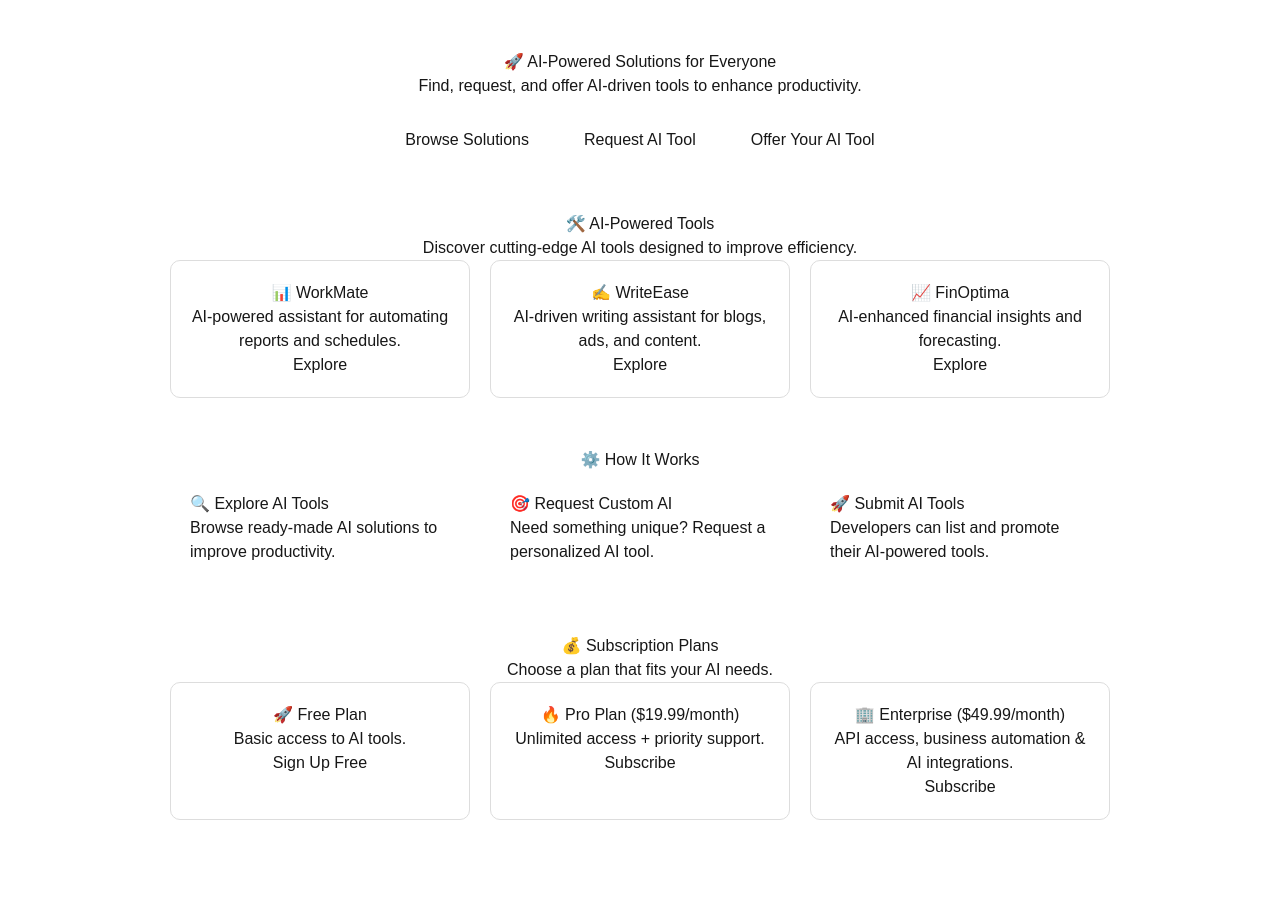
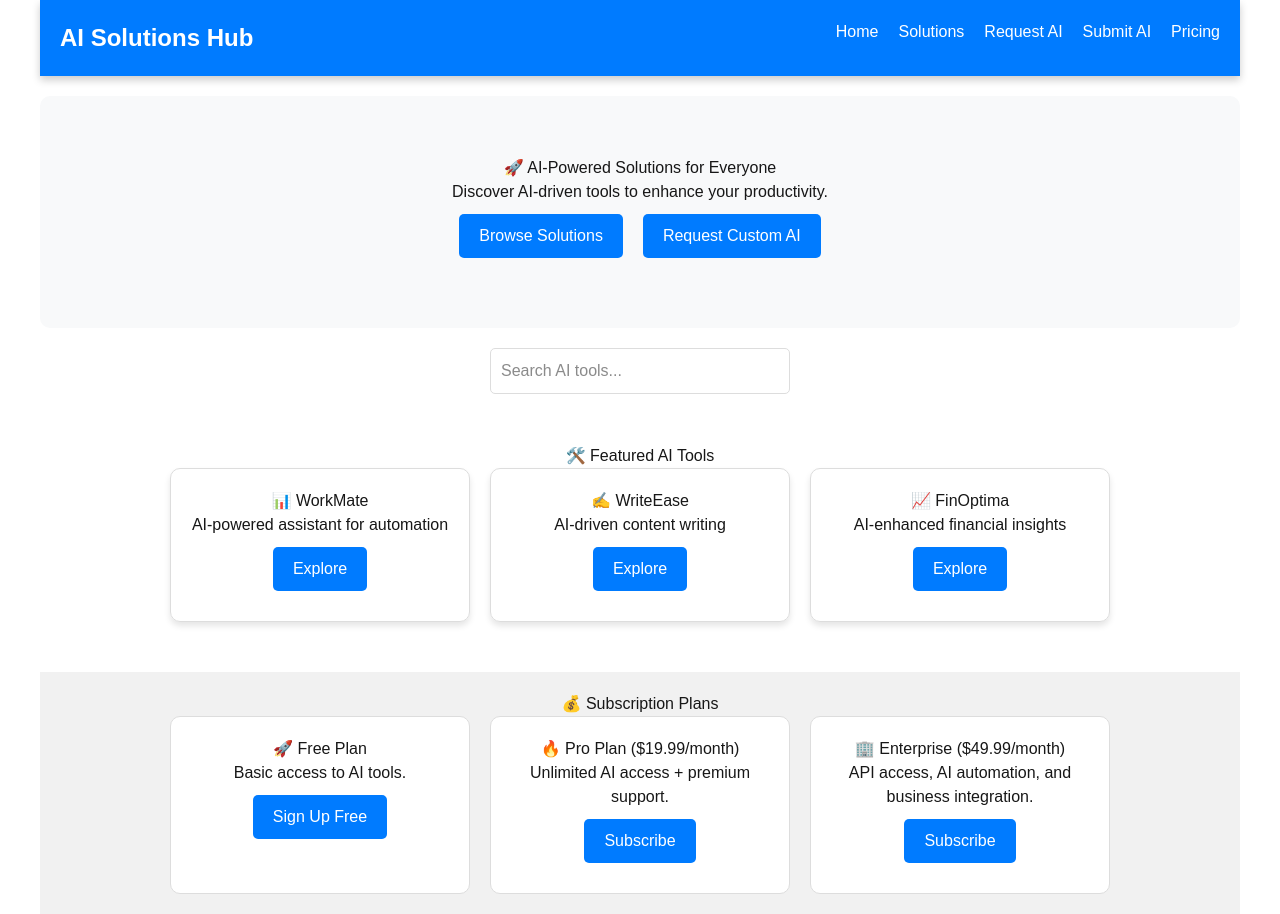
Before and after one commit to jbdai/jbdaio.com, a Next.js app: page / in a window 1280 px wide. Before the commit the page ends 870 px from the top, so only its background shows below. Built offline with nearby package versions, Linux system fonts and the light colour scheme.

Commit message:
Updated home page with search bar and UI improvements

```diff
--- a/src/app/page.js
+++ b/src/app/page.js
@@ -1,101 +1,173 @@
+"use client"; // Enables interactive components in Next.js
+
+import { useState } from "react";
+
 export default function Home() {
+  const [searchQuery, setSearchQuery] = useState("");
+
+  const aiSolutions = [
+    { name: "📊 WorkMate", description: "AI-powered assistant for automation" },
+    { name: "✍️ WriteEase", description: "AI-driven content writing" },
+    { name: "📈 FinOptima", description: "AI-enhanced financial insights" },
+  ];
+
+  const filteredSolutions = aiSolutions.filter((solution) =>
+    solution.name.toLowerCase().includes(searchQuery.toLowerCase())
+  );
+
   return (
-    <main style={{ textAlign: "center", padding: "50px", fontFamily: "Arial, sans-serif" }}>
+    <main style={styles.container}>
+      {/* Navigation Bar */}
+      <nav style={styles.navbar}>
+        <h1 style={styles.logo}>AI Solutions Hub</h1>
+        <ul style={styles.navLinks}>
+          <li><a href="/">Home</a></li>
+          <li><a href="/solutions">Solutions</a></li>
+          <li><a href="/request">Request AI</a></li>
+          <li><a href="/submit">Submit AI</a></li>
+          <li><a href="/pricing">Pricing</a></li>
+        </ul>
+      </nav>
+
       {/* Hero Section */}
-      <h1>🚀 AI-Powered Solutions for Everyone</h1>
-      <p>Find, request, and offer AI-driven tools to enhance productivity.</p>
+      <section style={styles.hero}>
+        <h1>🚀 AI-Powered Solutions for Everyone</h1>
+        <p>Discover AI-driven tools to enhance your productivity.</p>
+        <div>
+          <a href="/solutions"><button style={styles.button}>Browse Solutions</button></a>
+          <a href="/request"><button style={styles.button}>Request Custom AI</button></a>
+        </div>
+      </section>
 
-      <div style={{ marginTop: "20px", display: "flex", justifyContent: "center", gap: "15px" }}>
-        <a href="/solutions">
-          <button style={{ padding: "10px 20px", fontSize: "16px", cursor: "pointer" }}>
-            Browse Solutions
-          </button>
-        </a>
-        <a href="/request">
-          <button style={{ padding: "10px 20px", fontSize: "16px", cursor: "pointer" }}>
-            Request AI Tool
-          </button>
-        </a>
-        <a href="/submit">
-          <button style={{ padding: "10px 20px", fontSize: "16px", cursor: "pointer" }}>
-            Offer Your AI Tool
-          </button>
-        </a>
-      </div>
+      {/* Search Bar */}
+      <section style={styles.searchSection}>
+        <input
+          type="text"
+          placeholder="Search AI tools..."
+          value={searchQuery}
+          onChange={(e) => setSearchQuery(e.target.value)}
+          style={styles.searchBar}
+        />
+      </section>
 
       {/* Featured AI Solutions */}
-      <div style={{ textAlign: "center", marginTop: "50px" }}>
-        <h2>🛠️ AI-Powered Tools</h2>
-        <p>Discover cutting-edge AI tools designed to improve efficiency.</p>
+      <section style={styles.solutions}>
+        <h2>🛠️ Featured AI Tools</h2>
+        <div style={styles.solutionsGrid}>
+          {filteredSolutions.length > 0 ? (
+            filteredSolutions.map((solution, index) => (
+              <div key={index} style={styles.card}>
+                <h3>{solution.name}</h3>
+                <p>{solution.description}</p>
+                <a href="/solutions"><button style={styles.button}>Explore</button></a>
+              </div>
+            ))
+          ) : (
+            <p>No AI solutions found.</p>
+          )}
+        </div>
+      </section>
 
-        <div style={{ display: "flex", justifyContent: "center", gap: "20px", flexWrap: "wrap" }}>
-          <div style={{ border: "1px solid #ddd", padding: "20px", width: "300px", borderRadius: "10px" }}>
-            <h3>📊 WorkMate</h3>
-            <p>AI-powered assistant for automating reports and schedules.</p>
-            <a href="/solutions"><button>Explore</button></a>
+      {/* Subscription Pricing */}
+      <section style={styles.pricing}>
+        <h2>💰 Subscription Plans</h2>
+        <div style={styles.pricingGrid}>
+          <div style={styles.pricingCard}>
+            <h3>🚀 Free Plan</h3>
+            <p>Basic access to AI tools.</p>
+            <button style={styles.button}>Sign Up Free</button>
           </div>
-
-          <div style={{ border: "1px solid #ddd", padding: "20px", width: "300px", borderRadius: "10px" }}>
-            <h3>✍️ WriteEase</h3>
-            <p>AI-driven writing assistant for blogs, ads, and content.</p>
-            <a href="/solutions"><button>Explore</button></a>
+          <div style={styles.pricingCard}>
+            <h3>🔥 Pro Plan ($19.99/month)</h3>
+            <p>Unlimited AI access + premium support.</p>
+            <button style={styles.button}>Subscribe</button>
           </div>
-
-          <div style={{ border: "1px solid #ddd", padding: "20px", width: "300px", borderRadius: "10px" }}>
-            <h3>📈 FinOptima</h3>
-            <p>AI-enhanced financial insights and forecasting.</p>
-            <a href="/solutions"><button>Explore</button></a>
+          <div style={styles.pricingCard}>
+            <h3>🏢 Enterprise ($49.99/month)</h3>
+            <p>API access, AI automation, and business integration.</p>
+            <button style={styles.button}>Subscribe</button>
           </div>
         </div>
-      </div>
-
-      {/* How It Works Section */}
-      <div style={{ textAlign: "center", marginTop: "50px" }}>
-        <h2>⚙️ How It Works</h2>
-
-        <div style={{ display: "flex", justifyContent: "center", gap: "20px", flexWrap: "wrap" }}>
-          <div style={{ padding: "20px", width: "300px", borderRadius: "10px", textAlign: "left" }}>
-            <h3>🔍 Explore AI Tools</h3>
-            <p>Browse ready-made AI solutions to improve productivity.</p>
-          </div>
-
-          <div style={{ padding: "20px", width: "300px", borderRadius: "10px", textAlign: "left" }}>
-            <h3>🎯 Request Custom AI</h3>
-            <p>Need something unique? Request a personalized AI tool.</p>
-          </div>
-
-          <div style={{ padding: "20px", width: "300px", borderRadius: "10px", textAlign: "left" }}>
-            <h3>🚀 Submit AI Tools</h3>
-            <p>Developers can list and promote their AI-powered tools.</p>
-          </div>
-        </div>
-      </div>
-
-      {/* Pricing Section */}
-      <div style={{ textAlign: "center", marginTop: "50px" }}>
-        <h2>💰 Subscription Plans</h2>
-        <p>Choose a plan that fits your AI needs.</p>
-
-        <div style={{ display: "flex", justifyContent: "center", gap: "20px", flexWrap: "wrap" }}>
-          <div style={{ border: "1px solid #ddd", padding: "20px", width: "300px", borderRadius: "10px" }}>
-            <h3>🚀 Free Plan</h3>
-            <p>Basic access to AI tools.</p>
-            <button>Sign Up Free</button>
-          </div>
-
-          <div style={{ border: "1px solid #ddd", padding: "20px", width: "300px", borderRadius: "10px" }}>
-            <h3>🔥 Pro Plan ($19.99/month)</h3>
-            <p>Unlimited access + priority support.</p>
-            <button>Subscribe</button>
-          </div>
-
-          <div style={{ border: "1px solid #ddd", padding: "20px", width: "300px", borderRadius: "10px" }}>
-            <h3>🏢 Enterprise ($49.99/month)</h3>
-            <p>API access, business automation & AI integrations.</p>
-            <button>Subscribe</button>
-          </div>
-        </div>
-      </div>
+      </section>
     </main>
   );
 }
+
+// CSS Styles for UI Design
+const styles = {
+  container: {
+    fontFamily: "Arial, sans-serif",
+    textAlign: "center",
+    maxWidth: "1200px",
+    margin: "0 auto",
+  },
+  navbar: {
+    display: "flex",
+    justifyContent: "space-between",
+    padding: "20px",
+    backgroundColor: "#007bff",
+    color: "#fff",
+    boxShadow: "0px 4px 8px rgba(0, 0, 0, 0.2)",
+  },
+  logo: { fontSize: "24px", fontWeight: "bold" },
+  navLinks: {
+    display: "flex",
+    listStyle: "none",
+    gap: "20px",
+  },
+  hero: {
+    padding: "60px",
+    backgroundColor: "#f8f9fa",
+    marginTop: "20px",
+    borderRadius: "10px",
+  },
+  button: {
+    padding: "10px 20px",
+    margin: "10px",
+    fontSize: "16px",
+    border: "none",
+    borderRadius: "5px",
+    cursor: "pointer",
+    backgroundColor: "#007bff",
+    color: "#fff",
+    transition: "0.3s",
+  },
+  searchSection: {
+    marginTop: "20px",
+  },
+  searchBar: {
+    padding: "10px",
+    width: "300px",
+    fontSize: "16px",
+    border: "1px solid #ddd",
+    borderRadius: "5px",
+  },
+  solutions: { marginTop: "50px" },
+  solutionsGrid: {
+    display: "flex",
+    justifyContent: "center",
+    gap: "20px",
+    flexWrap: "wrap",
+  },
+  card: {
+    border: "1px solid #ddd",
+    padding: "20px",
+    width: "300px",
+    borderRadius: "10px",
+    boxShadow: "0px 4px 6px rgba(0, 0, 0, 0.1)",
+  },
+  pricing: { marginTop: "50px", padding: "20px", backgroundColor: "#f1f1f1" },
+  pricingGrid: {
+    display: "flex",
+    justifyContent: "center",
+    gap: "20px",
+    flexWrap: "wrap",
+  },
+  pricingCard: {
+    border: "1px solid #ddd",
+    padding: "20px",
+    width: "300px",
+    borderRadius: "10px",
+    backgroundColor: "#fff",
+  },
+};
```
